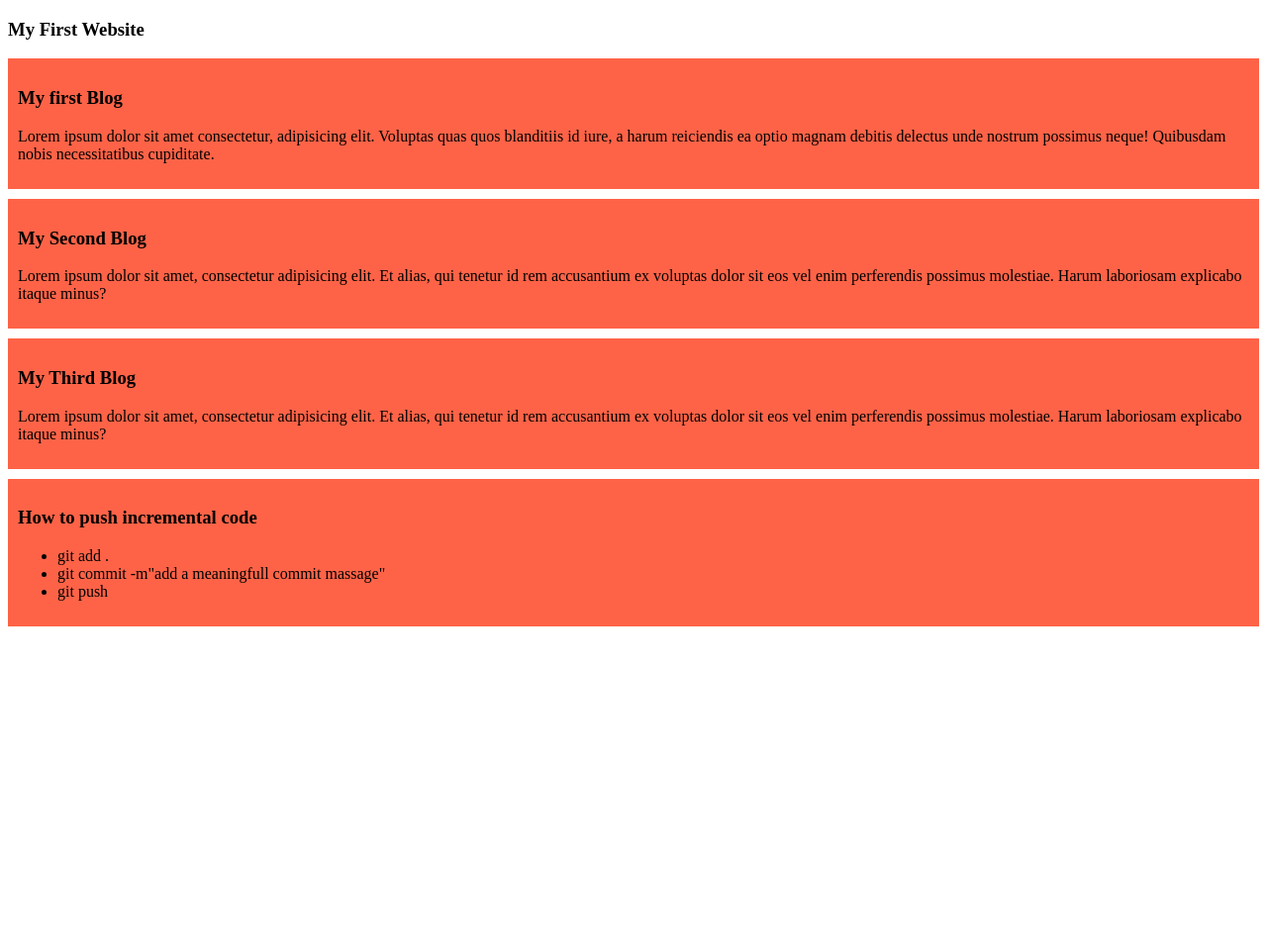
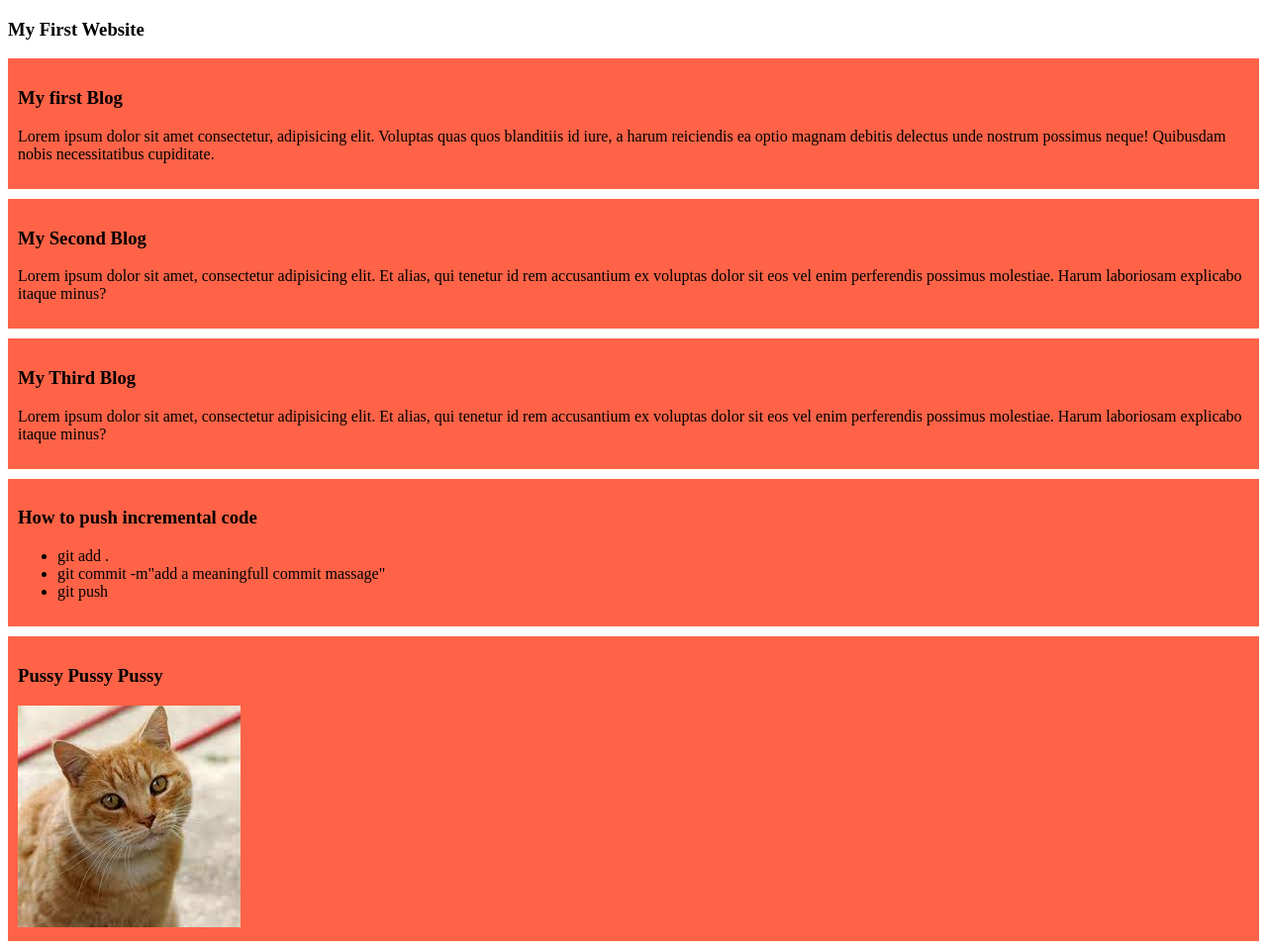
Before and after one commit to rifatuddinsadi/my-simple-website, a plain HTML site: page index.html in a window 1280 px wide. Shown: the whole page at 99% size. Before the commit the page ends 800 px from the top, so only its background shows below. Drawn offline with Linux system fonts and the light colour scheme.

Commit message:
added pussy on my website

```diff
--- a/index.html
+++ b/index.html
@@ -28,5 +28,9 @@
             <li>git push</li>
         </ul>
     </div>
+    <div>
+        <h3>Pussy Pussy Pussy</h3>
+        <img src="Image/pussy.jpeg" alt="">
+    </div>
 </body>
 </html>
```
Also changed, not shown: Image/20201231171913_IMG_5412_1-01-01.jpeg (added), Image/pussy.jpeg (added).
